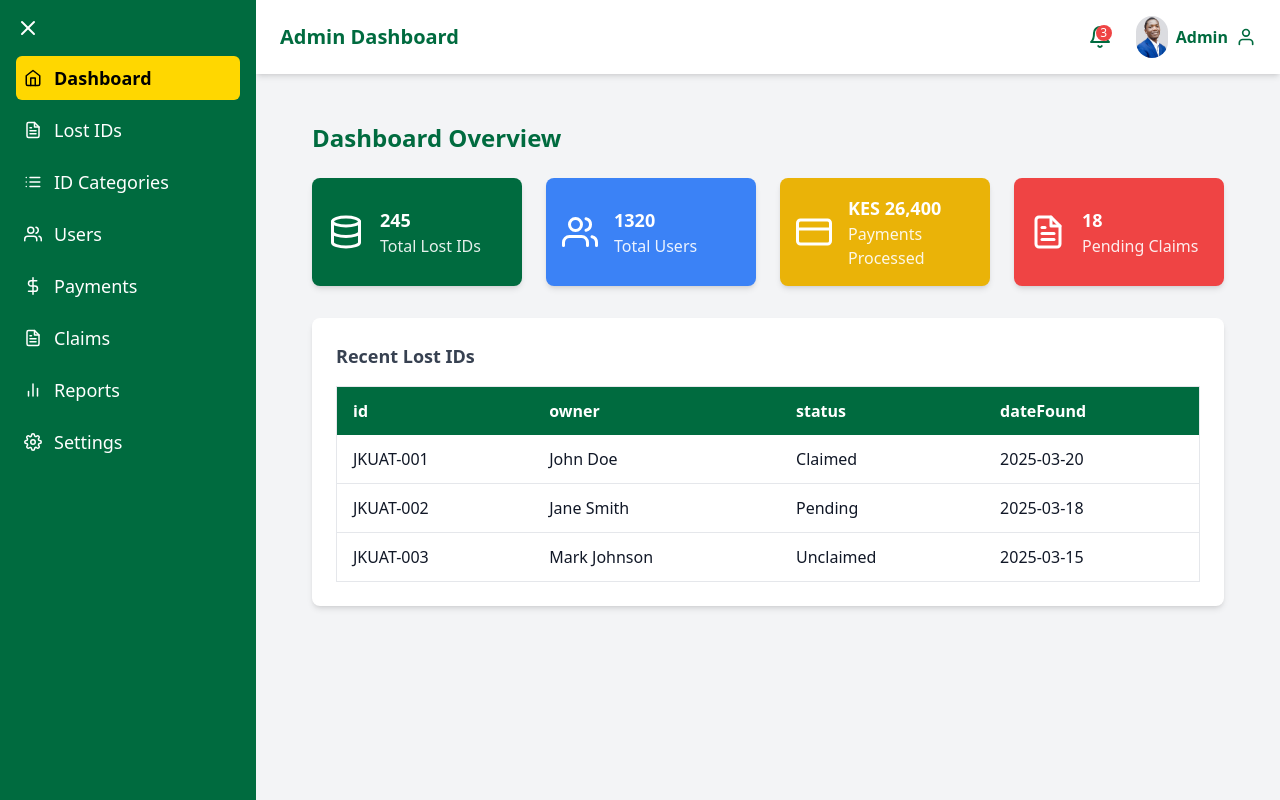
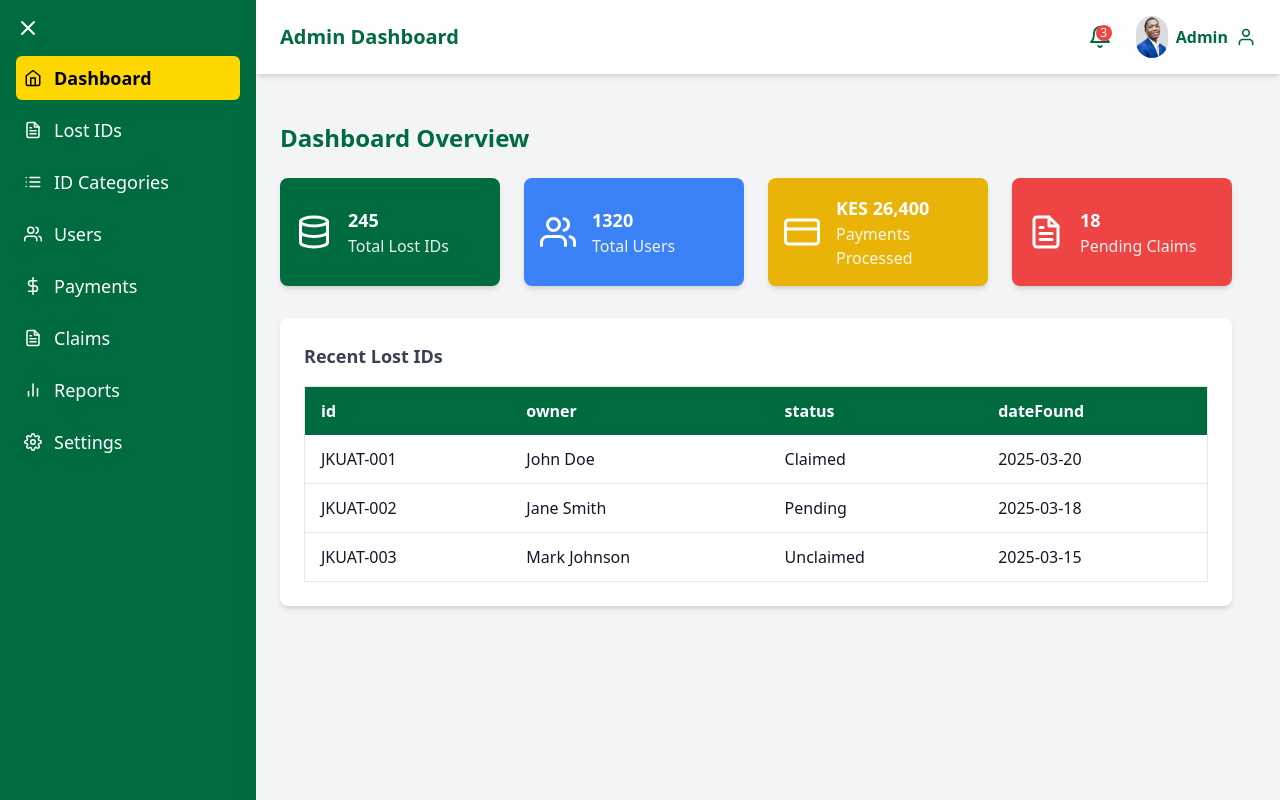
Before and after one commit to jaksoftwares/jdmlid, a Next.js app in the folder frontend/: page /admin in a window 1280 px wide. Built offline with nearby package versions, Linux system fonts and the light colour scheme.

Commit message:
admin page

```diff
--- a/frontend/src/app/(admin)/admin/page.tsx
+++ b/frontend/src/app/(admin)/admin/page.tsx
@@ -2,7 +2,7 @@ import StatsCard from "./components/StatsCard";
 import Table from "./components/Table";
 import { FiUsers, FiCreditCard, FiFileText, FiDatabase } from "react-icons/fi";
 
-// Dashboard Stats
+
 const stats = [
   { title: "Total Lost IDs", value: 245, icon: <FiDatabase />, color: "bg-jkuatGreen" },
   { title: "Total Users", value: 1320, icon: <FiUsers />, color: "bg-blue-500" },
@@ -10,35 +10,31 @@ const stats = [
   { title: "Pending Claims", value: 18, icon: <FiFileText />, color: "bg-red-500" },
 ];
 
-// Recent Lost IDs Table Data
+
 const lostIds = [
   { id: "JKUAT-001", owner: "John Doe", status: "Claimed", dateFound: "2025-03-20" },
   { id: "JKUAT-002", owner: "Jane Smith", status: "Pending", dateFound: "2025-03-18" },
   { id: "JKUAT-003", owner: "Mark Johnson", status: "Unclaimed", dateFound: "2025-03-15" },
 ];
 
-// Table columns
+// ✅ Explicitly typing `tableColumns` to match `lostIds` object keys
 const tableColumns: (keyof (typeof lostIds)[number])[] = ["id", "owner", "status", "dateFound"];
 
 const Dashboard = () => {
   return (
-    <div className="px-4 py-6 sm:px-6 lg:px-8">
-      <h1 className="text-2xl font-bold text-jkuatGreen mb-6 text-center sm:text-left">
-        Dashboard Overview
-      </h1>
+    <div className="p-6 pl-0">
+      <h1 className="text-2xl font-bold text-jkuatGreen mb-6">Dashboard Overview</h1>
 
       {/* Stats Grid */}
-      <div className="grid grid-cols-1 sm:grid-cols-2 lg:grid-cols-4 gap-4 sm:gap-6 mb-8">
+      <div className="grid grid-cols-1 sm:grid-cols-2 lg:grid-cols-4 gap-6 mb-8">
         {stats.map((stat, index) => (
           <StatsCard key={index} {...stat} />
         ))}
       </div>
 
       {/* Recent Lost IDs Table */}
-      <div className="bg-white shadow-md rounded-lg p-4 sm:p-6 overflow-x-auto">
-        <h2 className="text-lg font-semibold text-gray-700 mb-4 text-center sm:text-left">
-          Recent Lost IDs
-        </h2>
+      <div className="bg-white shadow-md rounded-lg p-6">
+        <h2 className="text-lg font-semibold text-gray-700 mb-4">Recent Lost IDs</h2>
         <Table columns={tableColumns} data={lostIds} />
       </div>
     </div>
```
